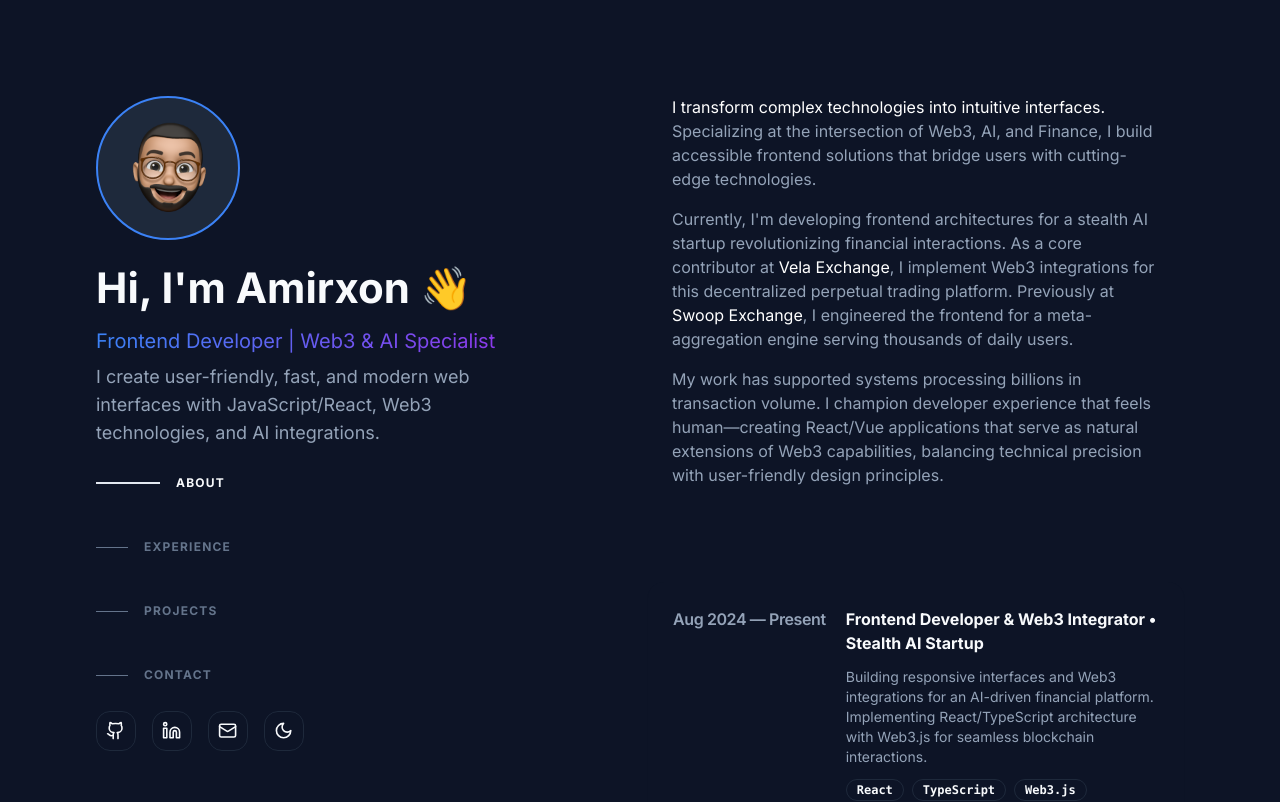
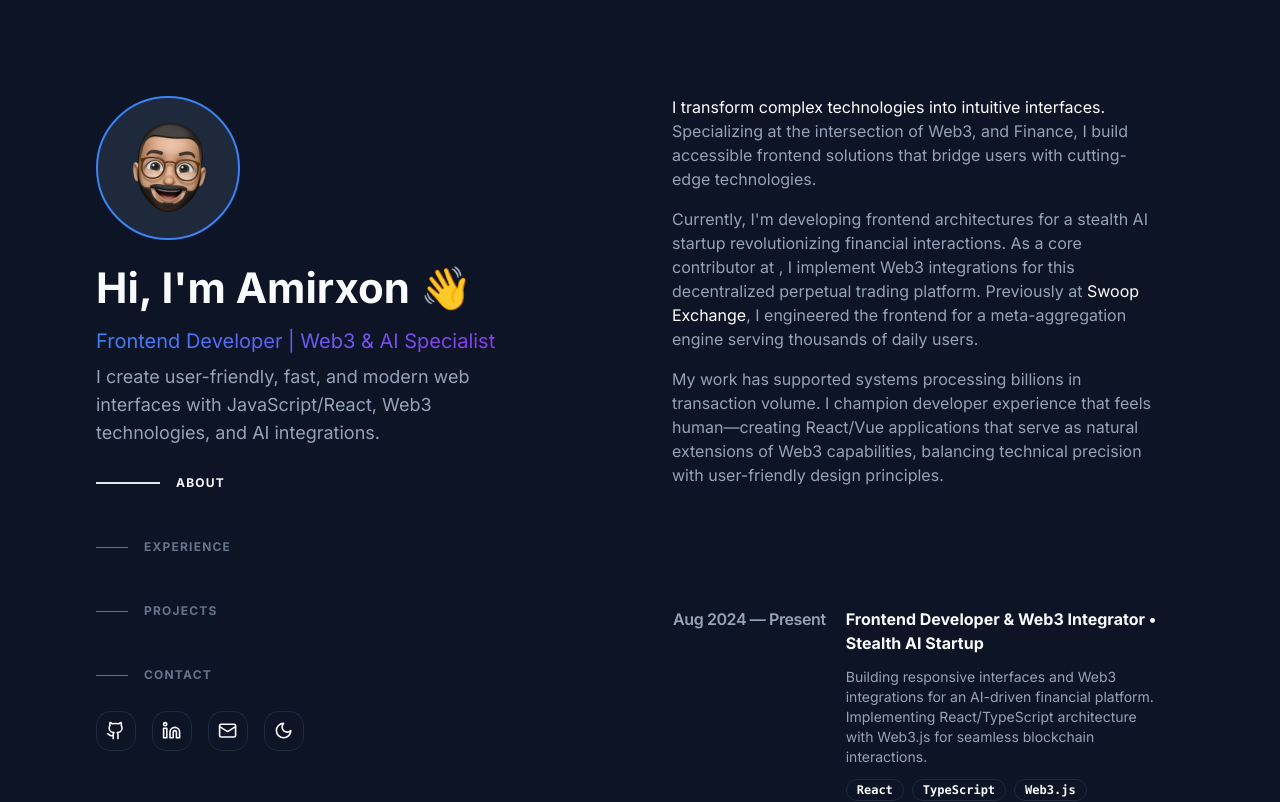
Before and after one commit to kidirbayevamirxon/my-partfolio, a Next.js app: page / in a window 1280 px wide. Shown: the top 802 px of the page. Built offline with nearby package versions, Linux system fonts and the light colour scheme.

Commit message:
It seems to be over.

```diff
--- a/components/About.tsx
+++ b/components/About.tsx
@@ -14,7 +14,7 @@ export default function About() {
           <span className="text-white">
             I transform complex technologies into intuitive interfaces.
           </span>{" "}
-          Specializing at the intersection of Web3, AI, and Finance, I build
+          Specializing at the intersection of Web3, and Finance, I build
           accessible frontend solutions that bridge users with cutting-edge
           technologies.
         </p>
@@ -22,14 +22,7 @@ export default function About() {
           Currently, I'm developing frontend architectures for a stealth AI
           startup revolutionizing financial interactions. As a core contributor
           at{" "}
-          <a
-            className="no-wrap text-primary dark:text-white"
-            href="https://vela.exchange"
-            target="blank"
-            rel="noopener noreferrer"
-          >
-            Vela Exchange
-          </a>
+
           , I implement Web3 integrations for this decentralized perpetual
           trading platform. Previously at{" "}
           <a
```
